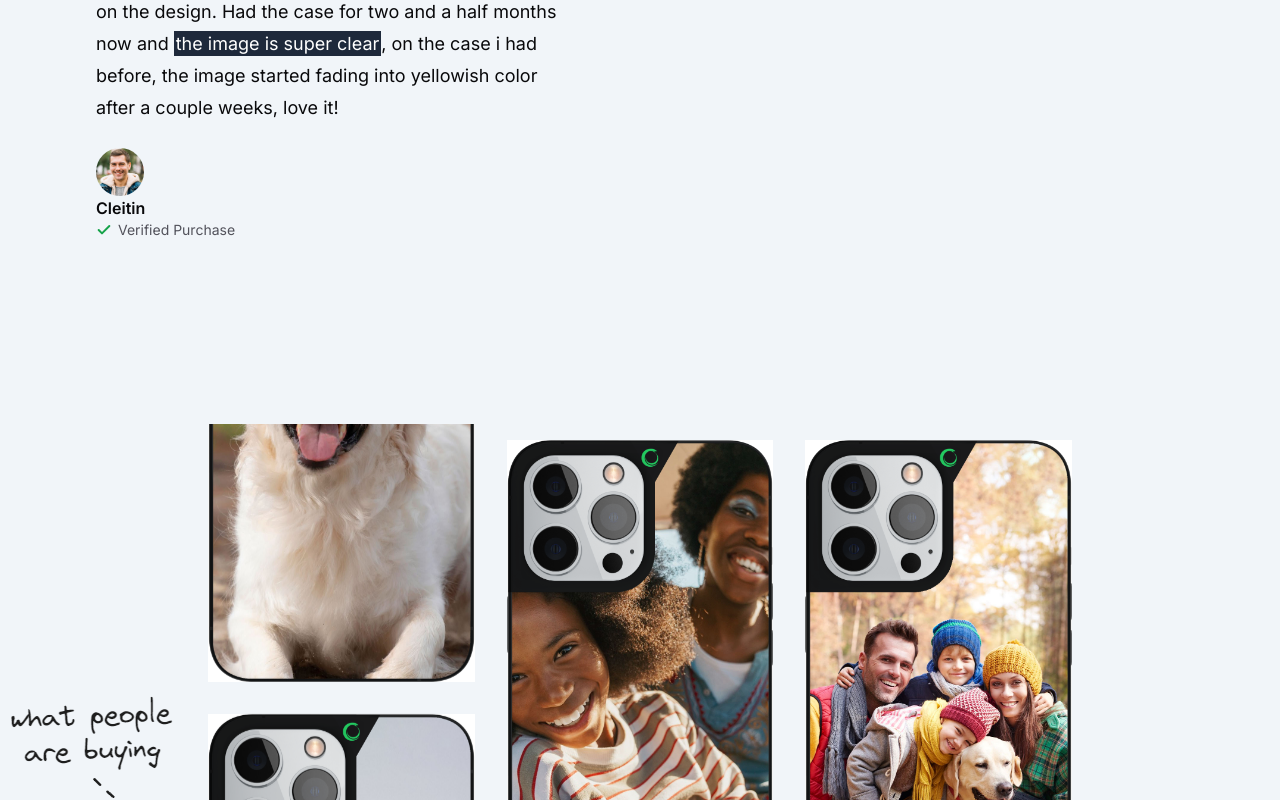
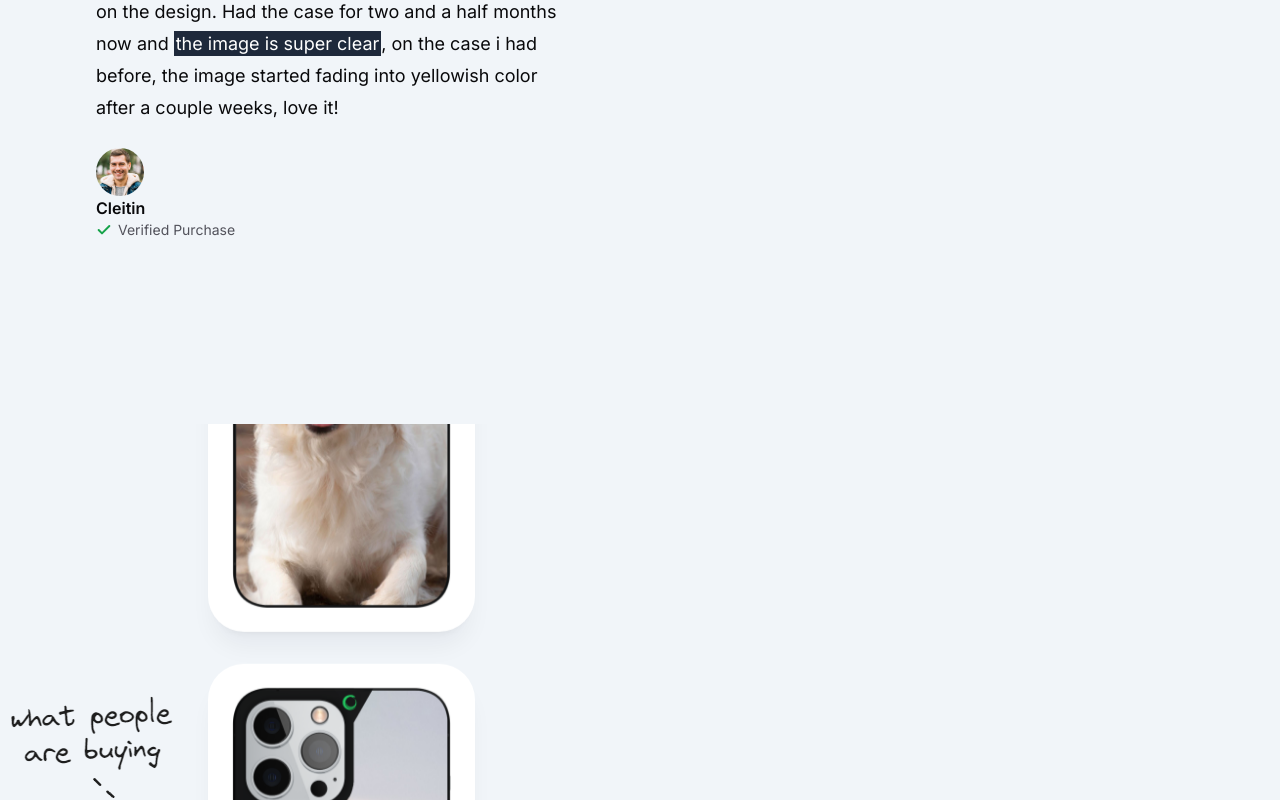
Before and after one commit to CaioCeretta/josh-lessons-courses, a Next.js app in the folder ecommerce-next14-casecobra/: page / in a window 1280 px wide. Shown: the part 1680-2480 px from the top of the page. Built offline with nearby package versions, Linux system fonts and the light colour scheme; no server answers.

Commit message:
Fixed animation

```diff
--- a/ecommerce-next14-casecobra/src/components/Reviews/Review/index.tsx
+++ b/ecommerce-next14-casecobra/src/components/Reviews/Review/index.tsx
@@ -23,12 +23,10 @@ function Review({ imgSrc, className, ...props }: ReviewProps) {
 
   return (
     <div
-      className={
-        (cn(
-          'animate-fade-in rounded-2[25rem] bg-white p-6 opacity-0 shadow-xl shadow-slate-900/5',
-        ),
-        className)
-      }
+      className={cn(
+        'animate-fade-in rounded-[2.25rem] bg-white p-6 opacity-0 shadow-xl shadow-slate-900/5',
+        className,
+      )}
       style={{ animationDelay }}
       {...props}
     >
--- a/ecommerce-next14-casecobra/src/components/Reviews/ReviewGrid/index.tsx
+++ b/ecommerce-next14-casecobra/src/components/Reviews/ReviewGrid/index.tsx
@@ -25,7 +25,7 @@ const ReviewGrid = () => {
   const columns = splitArray(PHONES, 3)
   const column1 = columns[0]
   const column2 = columns[1]
-  const column3 = columns[2]
+  const column3 = splitArray(columns[2], 2)
 
   return (
     /* containerRef will hold a reference to this container, because this div will
@@ -42,14 +42,14 @@ const ReviewGrid = () => {
             reviews={[...column1, ...column3.flat(), ...column2]}
             reviewClassName={(reviewIndex) =>
               cn({
-                'md:hidden': reviewIndex >= column1.length + column3.length,
+                'md:hidden': reviewIndex >= column1.length + column3[0].length,
                 'lg:hidden': reviewIndex >= column1.length,
               })
             }
             msPerPixel={10}
           />
           <ReviewColumn
-            reviews={[...column2, ...column3]}
+            reviews={[...column2, ...column3[1]]}
             className="hidden md:block "
             reviewClassName={(reviewIndex) =>
               reviewIndex >= column2.length ? 'lg:hidden' : ''
--- a/ecommerce-next14-casecobra/src/components/Reviews/index.tsx
+++ b/ecommerce-next14-casecobra/src/components/Reviews/index.tsx
@@ -8,7 +8,7 @@ export function Reviews() {
         aria-hidden="true"
         src="/what-people-are-buying.png"
         alt=""
-        className="absolute -left-32 top-1/3 select-none xl:block"
+        className="absolute -left-32 top-1/3 hidden select-none xl:block"
       />
 
       <ReviewGrid />
```
